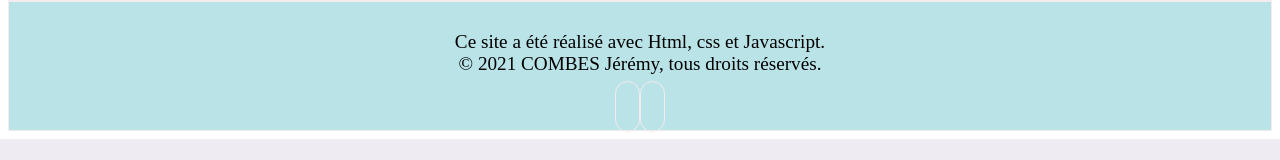
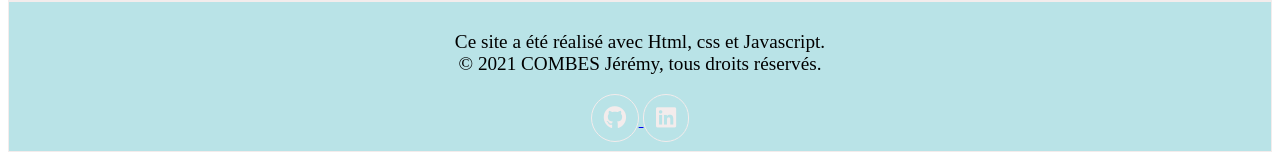
Before and after one commit to Walrick/Projet_7-Grand_Py, a Flask app: page / in a window 1280 px wide. Shown: the part 794-954 px from the top of the page. Before the commit the page ends 933 px from the top, so only its background shows below. Run offline with Flask 2, Linux system fonts and the light colour scheme; parts of the project's set-up code (start-up, migrations or seed data) failed here and were passed over; some libraries are stand-ins or nearby versions.

Commit message:
fix html : icon fontsome ok

```diff
--- a/static/css/style.css
+++ b/static/css/style.css
@@ -69,7 +69,9 @@
 }
 .fontesome{
     flex-direction: row;
+
 }
+
 
 .fab {
     color : #f3ecec;
--- a/templates/index.html
+++ b/templates/index.html
@@ -10,6 +10,7 @@
 
     <title>PapyBot</title>
     <link rel="icon" type="image/png" href="{{ url_for('static', filename= 'image/ico_papy.png') }}" />
+    <link rel="stylesheet" href="https://cdnjs.cloudflare.com/ajax/libs/font-awesome/5.13.1/css/all.min.css">
 
 </head>
 <body>
@@ -23,6 +24,7 @@
         <div class="accroche">
         <p class="mt-5">Papy Bot connait pratiquement tout sur tout, demande lui de te trouver un lieu pour voir.</p>
         </div>
+
 
     </div>
 </header>
@@ -38,6 +40,7 @@
 
         </div>
     </main>
+
 
     <footer>
         <p> Ce site a été réalisé avec Html, css et Javascript.
```
